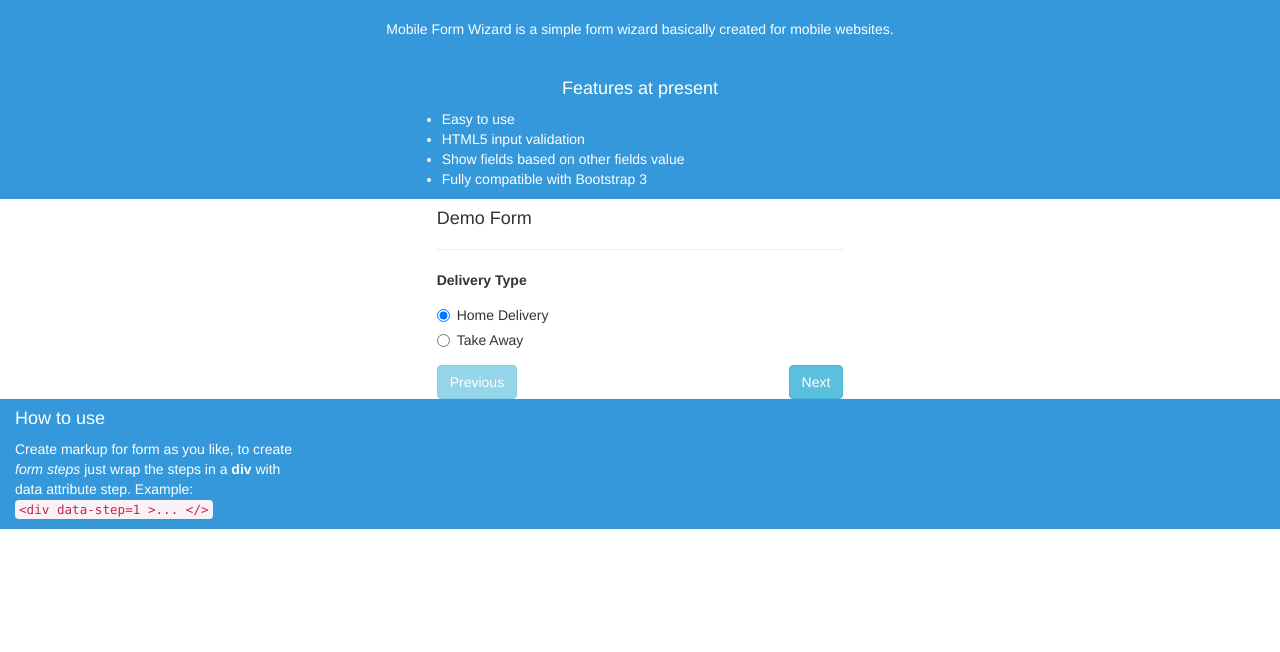
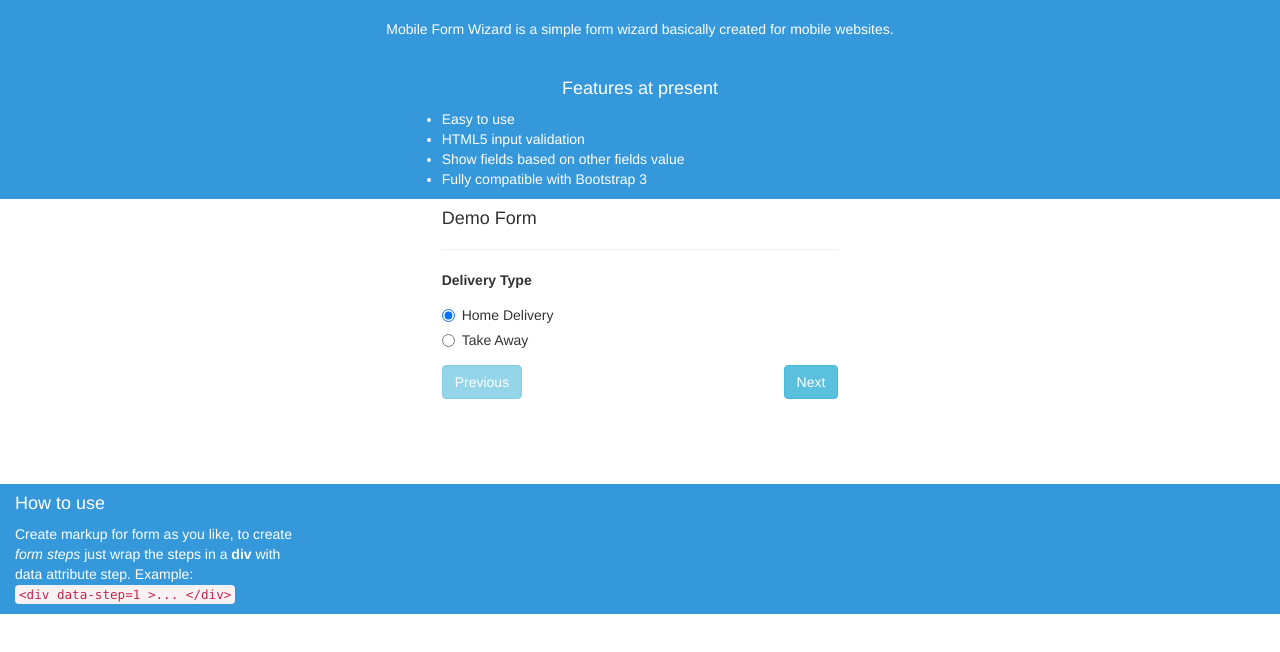
Before and after one commit to rktaiwala/MobileFormWizard, a plain HTML site: page index.html in a window 1280 px wide. Shown: the part 68-720 px from the top of the page. Drawn offline with Linux system fonts and the light colour scheme.

Commit message:
Update index.html

```diff
--- a/index.html
+++ b/index.html
@@ -23,7 +23,7 @@
 	</ul>
 
 </div>
-<div class="row">
+<div class="row" style="min-height: 285px;margin:0;">
 <div class="col-md-4 col-md-offset-4">
 <h4>Demo Form</h4><hr>
 <form role="form" id="myForm" style="text-align:left;">
@@ -77,7 +77,7 @@
 <div class="row" style="color: white;margin: 0;background: #3498db;">
 	<div class="col-md-3">
 		<h4>How to use</h4>
-		<p>Create markup for form as you like, to create <i>form steps</i> just wrap the steps in a <b>div</b> with data attribute step. Example: <code>&lt;div data-step=1 &gt;... &lt;/&gt;</code> </p>
+		<p>Create markup for form as you like, to create <i>form steps</i> just wrap the steps in a <b>div</b> with data attribute step. Example: <code>&lt;div data-step=1 &gt;... &lt;/div&gt;</code> </p>
 	</div>
 </div>
 <script type="text/javascript" src="js/main.js"></script>
```
